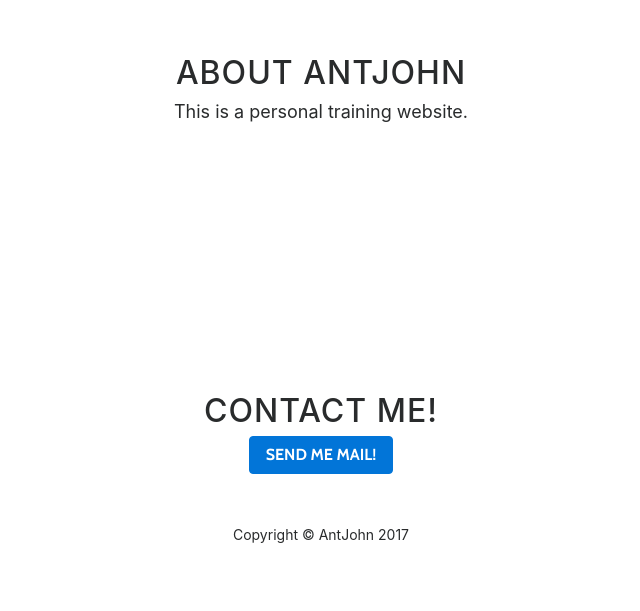
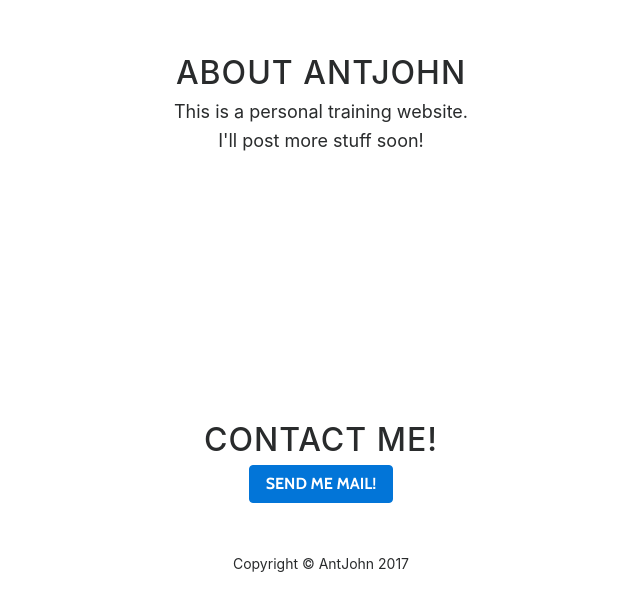
Before and after one commit to antjohn/antjohn.github.io, a website with bundled scripts: page index.html in a window 1280 px wide. Shown: the part 995-1606 px from the top of the page, without its empty margins (319-959 px from the left). Built offline with nearby package versions, Linux system fonts and the light colour scheme.

Commit message:
Update.  Centered footer.  Removed ‘download’ link in menu item.

```diff
--- a/index.html
+++ b/index.html
@@ -51,9 +51,6 @@
                         <a class="nav-link" href="#about">About</a>
                     </li>
                     <li class="nav-item">
-                        <a class="nav-link" href="#download">Download</a>
-                    </li>
-                    <li class="nav-item">
                         <a class="nav-link" href="#contact">Contact</a>
                     </li>
                 </ul>
@@ -83,7 +80,7 @@
         <div class="row">
             <div class="col-lg-8 offset-md-2">
                 <h2>About AntJohn</h2>
-                <p>This is a personal training website.</p>
+                <p>This is a personal training website.<br>I'll post more stuff soon!</p>
             </div>
         </div>
     </section>
@@ -100,8 +97,10 @@
 
    <!-- Footer -->
     <footer>
-        <div class="container text-center">
-            <p>Copyright &copy; AntJohn 2017</p>
+        <div>
+            <div class="container text-center">
+                <p>Copyright &copy; AntJohn 2017</p>
+            </div>
         </div>
     </footer>
 
```
